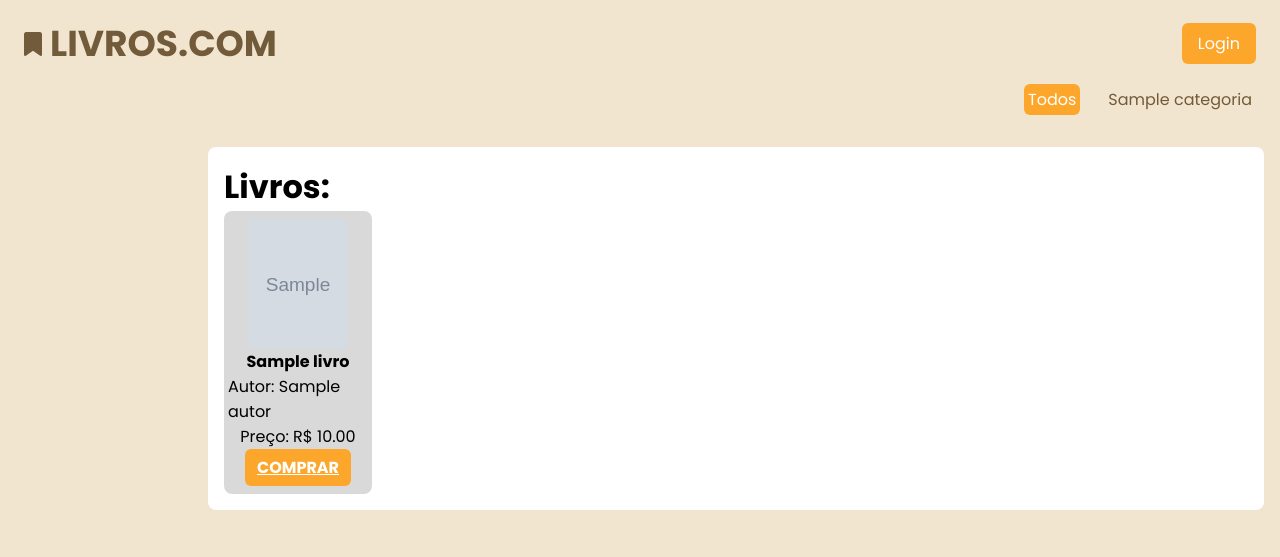
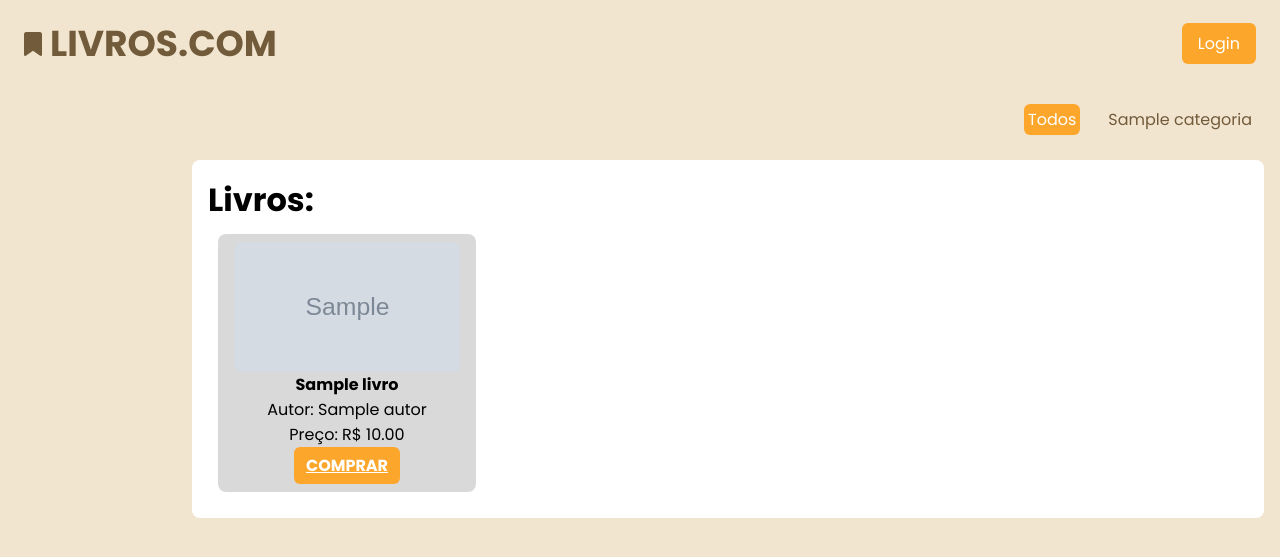
Before and after one commit to daminellis/PHP_SegundoProjeto, a PHP site: page /menu.php in a window 1280 px wide. Shown: the top 557 px of the page. Run offline with PHP 8.4, Linux system fonts and the light colour scheme; the visitor is signed in with stand-in values (Sample User, id 1); tables that the repository leaves empty hold one stand-in row (values such as "Sample post"); grey boxes marked "Sample" are stand-in pictures.

Commit message:
mexendo nesse menu pra deixar bonito

```diff
--- a/menu.css
+++ b/menu.css
@@ -1,4 +1,5 @@
 @import url("https://fonts.googleapis.com/css2?family=Poppins:ital,wght@0,100;0,200;0,300;0,400;0,500;0,600;0,700;0,800;0,900;1,100;1,200;1,300;1,400;1,500;1,600;1,700;1,800;1,900&display=swap");
+
 * {
   margin: 0;
   padding: 0;
@@ -44,14 +45,15 @@ header {
   background-color: #e09327;
 }
 
+.tipo-div {
+  margin-top: 20px;
+  margin-bottom: 20px;
+}
 
-.tipo-div {
-  width: 100vw;
-  height: 2rem;
-}
 .tipo {
   width: 100%;
 }
+
 .tipo label {
   float: right;
   margin-right: 24px;
@@ -87,7 +89,7 @@ header {
   background-color: white;
   margin: 1rem;
   margin-top: 1.75rem;
-  width: 80%;
+  width: calc(100% - 240px); /* Ajuste para a largura da barra lateral de pesquisa */
   float: right;
   border-radius: 8px;
   padding: 1rem;
@@ -129,3 +131,25 @@ header {
 .livros {
   display: flex;
 }
+
+.livros1 {
+  display: flex;
+  flex-wrap: wrap; /* Faz os livros quebrarem linha quando chegam à borda */
+}
+
+.livros-container {
+  display: flex;
+  flex-wrap: wrap;
+  justify-content: space-around; /* Centraliza os livros horizontalmente */
+}
+
+.livro {
+  width: 250px; /* Aumente o tamanho dos livros conforme desejado */
+  height: auto; /* Permita que a altura seja ajustada automaticamente */
+  margin: 10px; /* Adicione margem entre os livros */
+  /* Adicione outros estilos conforme necessário */
+}
+
+.livro img {
+  width: 90%; /* Faça com que a imagem do livro ocupe todo o espaço dentro do contêiner */
+}
--- a/menu.php
+++ b/menu.php
@@ -62,17 +62,19 @@ if (!$connect) {
 
         while($resultado = mysqli_fetch_array($livros_result)) {
           $caminho_foto = 'livro/fotos/' . $resultado["fotocapa"];
-            echo '<div class="livro">
+          echo '<div class="livro-container">
+                <div class="livro">
                   <img src="'.$caminho_foto.'" width="100" height="130" />
                   <h4>'.$resultado["titulo"].'</h4>
                   <p>Autor: '.$resultado["autor_nome"].'</p>
                   <p>Preço: R$ '.$resultado["valor"].'</p>
                   <a href="comprar.php?codigo='.$resultado["codigo"].'">COMPRAR</a>
+                </div>
               </div>';
         }
       ?>
     </div>
-
+    </div>
   </div>
 </div>
 </body>
```
Lines whose indentation alone changed are shown as unchanged.
